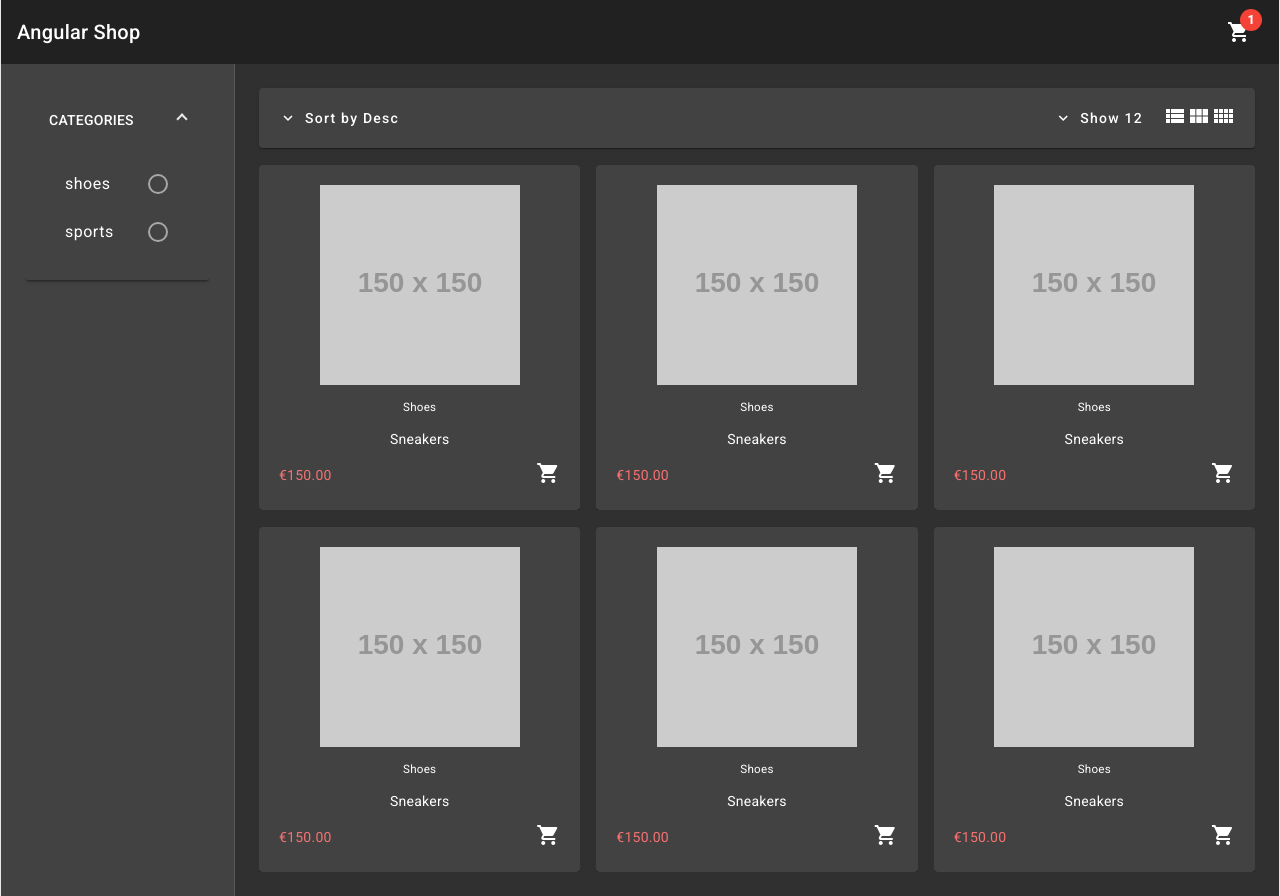
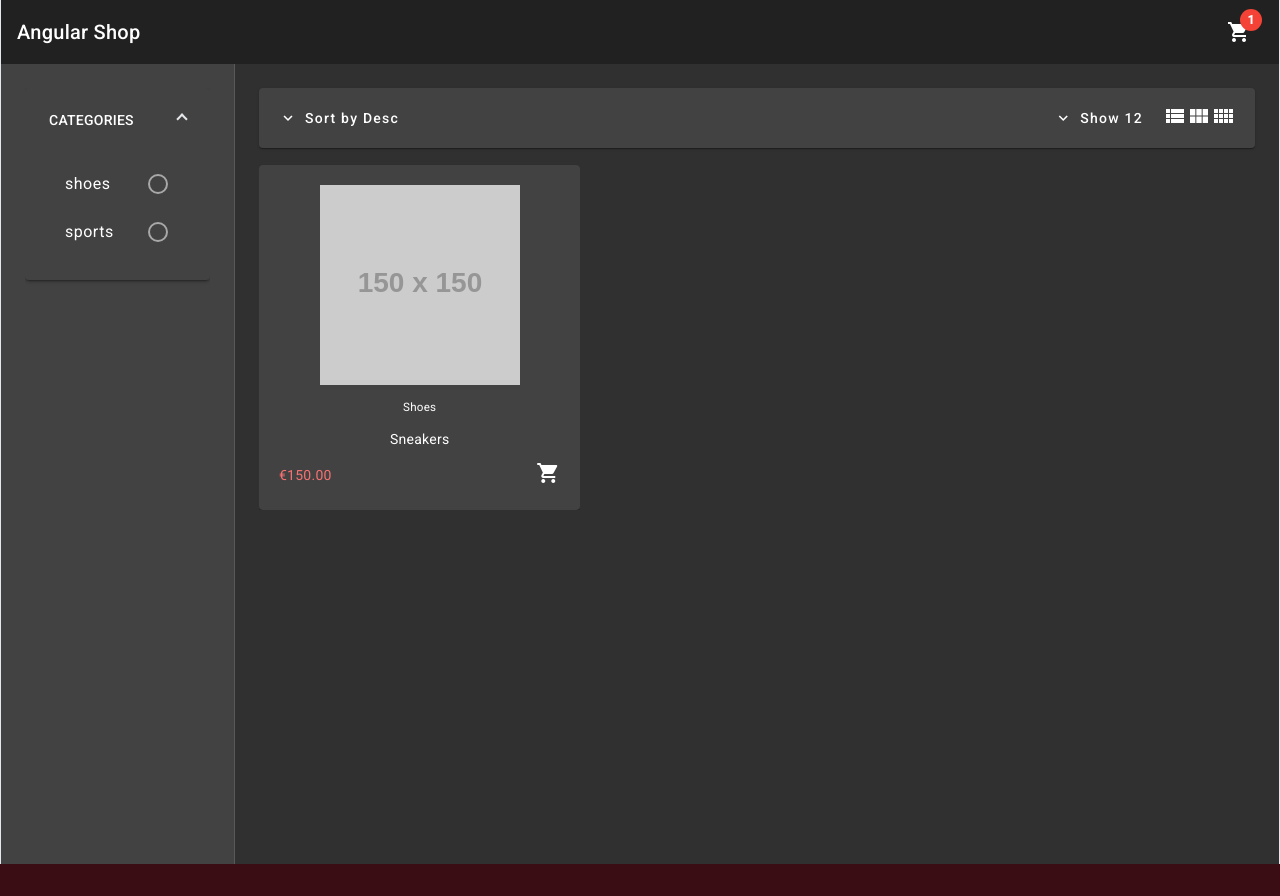
Before and after one commit to F-Dreiling/shop, an Angular app: page / in a window 1280 px wide. After the commit the page ends 864 px from the top, so only its background shows below. Built offline with nearby package versions, Linux system fonts and the light colour scheme.

Commit message:
cart logic

```diff
--- a/src/app/app.module.ts
+++ b/src/app/app.module.ts
@@ -23,6 +23,7 @@
 import { FiltersComponent } from './pages/home/components/filters/filters.component';
 import { ProductsComponent } from './pages/home/components/products/products.component';
 import { CartComponent } from './pages/cart/cart.component';
+import { CartService } from './services/cart.service';
 
 @NgModule({
   declarations: [
@@ -51,7 +52,7 @@
     MatBadgeModule,
     MatSnackBarModule,
   ],
-  providers: [],
+  providers: [CartService],
   bootstrap: [AppComponent]
 })
 export class AppModule { }
--- a/src/app/pages/home/components/products/products.component.html
+++ b/src/app/pages/home/components/products/products.component.html
@@ -8,7 +8,7 @@
         </div>
         <div class="flex justify-between items-center">
             <span class="text-red-400 mr-5">{{ '150' | currency:'€' }}</span>
-            <button>
+            <button (click)="onAddToCart()">
                 <mat-icon class="text-grey-500">shopping_cart</mat-icon>
             </button>
         </div>
--- a/src/app/pages/home/components/products/products.component.ts
+++ b/src/app/pages/home/components/products/products.component.ts
@@ -1,4 +1,5 @@
-import { Component, Input, OnInit } from '@angular/core';
+import { Component, EventEmitter, Input, OnInit, Output } from '@angular/core';
+import { Product } from '../../../../models/product.model';
 
 @Component({
   selector: 'app-products',
@@ -7,6 +8,15 @@
 export class ProductsComponent implements OnInit {
 
   @Input() fullWidthMode = false;
+  product: Product | undefined = {
+    id: 1,
+    title: 'Sneakers',
+    price: 150,
+    category: 'shoes',
+    description: 'description',
+    image: 'https://placehold.co/150'
+  };
+  @Output() addToCart = new EventEmitter();
 
   constructor() {}
 
@@ -14,4 +24,8 @@
 
   }
 
+  onAddToCart(): void {
+    this.addToCart.emit(this.product);
+  }
+
 }
--- a/src/app/pages/home/home.component.html
+++ b/src/app/pages/home/home.component.html
@@ -6,22 +6,7 @@
         <app-home-header (columnsCount)="onColumnsUpdated($event)"></app-home-header>
         <mat-grid-list gutterSize="16" [cols]="columns" [rowHeight]="rowHeight">
             <mat-grid-tile>
-                <app-products class="w-full" [fullWidthMode]="columns === 1"></app-products>
-            </mat-grid-tile>
-            <mat-grid-tile>
-                <app-products class="w-full" [fullWidthMode]="columns === 1"></app-products>
-            </mat-grid-tile>
-            <mat-grid-tile>
-                <app-products class="w-full" [fullWidthMode]="columns === 1"></app-products>
-            </mat-grid-tile>
-            <mat-grid-tile>
-                <app-products class="w-full" [fullWidthMode]="columns === 1"></app-products>
-            </mat-grid-tile>
-            <mat-grid-tile>
-                <app-products class="w-full" [fullWidthMode]="columns === 1"></app-products>
-            </mat-grid-tile>
-            <mat-grid-tile>
-                <app-products class="w-full" [fullWidthMode]="columns === 1"></app-products>
+                <app-products (addToCart)="onAddToCart($event)" class="w-full" [fullWidthMode]="columns === 1"></app-products>
             </mat-grid-tile>
         </mat-grid-list>
     </mat-drawer-content>
--- a/src/app/pages/home/home.component.ts
+++ b/src/app/pages/home/home.component.ts
@@ -1,4 +1,6 @@
 import { Component, OnInit } from '@angular/core';
+import { CartService } from '../../services/cart.service';
+import { Product } from '../../models/product.model';
 
 const ROWS_HEIGHT: { [id:number]: number } = {1: 400, 3: 346, 4: 346};
 
@@ -12,7 +14,7 @@
   rowHeight = ROWS_HEIGHT[this.columns];
   category: string | undefined;
 
-  constructor() {}
+  constructor(private cartService: CartService) { }
 
   ngOnInit(): void {
 
@@ -27,4 +29,14 @@
     this.category = newCategory;
   }
 
+  onAddToCart(product: Product): void {
+    this.cartService.addToCart({
+      product: product.image,
+      name: product.title,
+      price: product.price,
+      quantity: 1,
+      id: product.id
+    });
+  }
+
 }
--- /dev/null
+++ b/src/app/services/cart.service.ts
@@ -0,0 +1,32 @@
+import { Injectable } from '@angular/core';
+import { BehaviorSubject } from 'rxjs';
+import { Cart, CartItem } from '../models/cart.model';
+import { MatSnackBar } from '@angular/material/snack-bar';
+
+@Injectable({
+  providedIn: 'root'
+})
+export class CartService {
+
+  cart = new BehaviorSubject<Cart>({ items: [] });
+
+  constructor(private _snackBar: MatSnackBar) { }
+
+  addToCart(item: CartItem): void {
+    const items = [...this.cart.value.items];
+
+    const itemInCart = items.find((_item) => _item.id === item.id);
+
+    if(itemInCart) {
+      itemInCart.quantity += 1;
+    }
+    else {
+      items.push(item);
+    }
+
+    this.cart.next({ items: items })
+    this._snackBar.open('1 item added to cart', 'OK', { duration: 3000 });
+    console.log(this.cart.value);
+  }
+
+}
```
Also changed, not shown: src/app/models/product.model.ts (added, +10 -0 lines).
